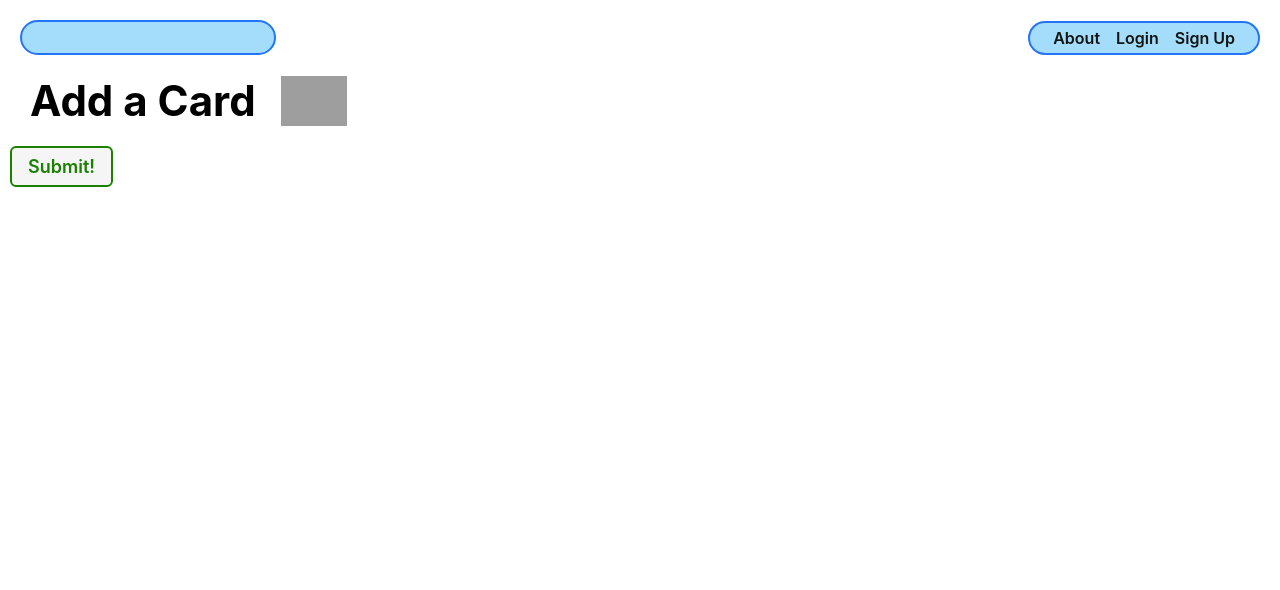
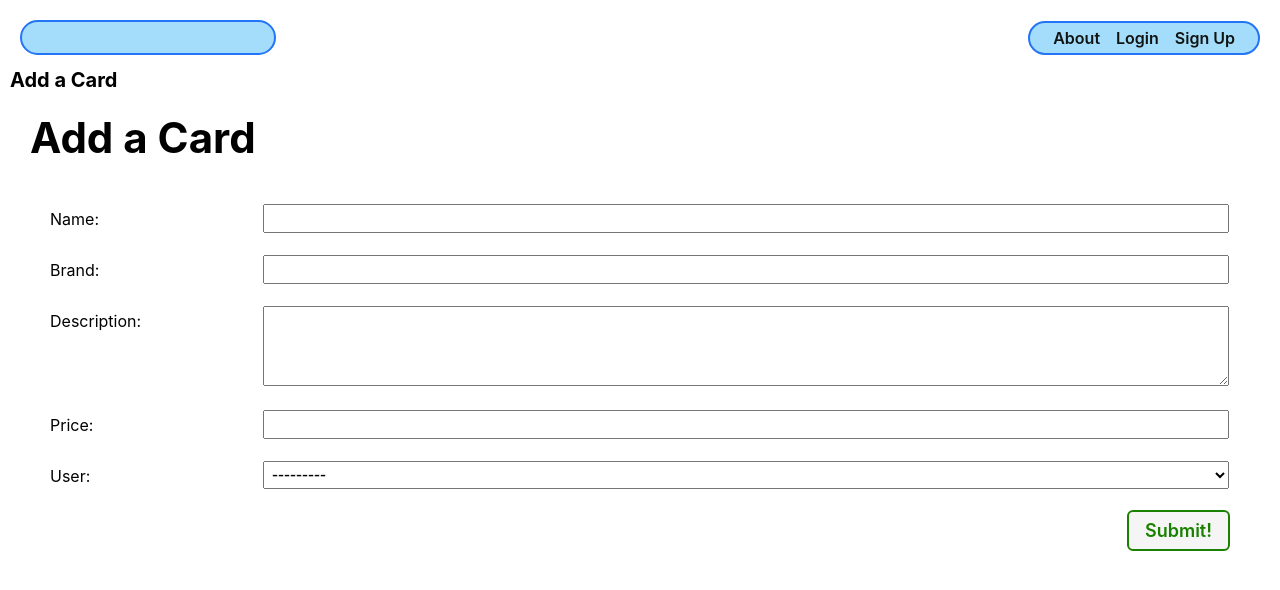
Before and after one commit to Bballard96/Card-Collector, a Django app: page /cards/create/ in a window 1280 px wide. Shown: the top 590 px of the page. Run offline with Django 4.2, Linux system fonts and the light colour scheme; grey boxes are pictures that could not be loaded.

Commit message:
finish adding edit and delete functionality

```diff
--- a/main_app/models.py
+++ b/main_app/models.py
@@ -1,4 +1,5 @@
 from django.db import models
+from django.urls import reverse
 from django.contrib.auth.models import User
 
 # Create your models here.
@@ -11,3 +12,6 @@ class Card(models.Model):
 
   def __str__(self):
     return self.name
+
+  def get_absolute_url(self):
+    return reverse('card-detail', kwargs={'card_id': self.id})
--- /dev/null
+++ b/main_app/static/css/form.css
@@ -0,0 +1,39 @@
+.form-container {
+  display: flex;
+  flex-direction: column;
+  width: 100%;
+}
+
+table {
+  padding: 0 40px;
+  width: 100%;
+  border-spacing: 0 20px;
+}
+
+th {
+  text-align: left;
+  padding: 6px 20px 0 0;
+  font-weight: normal;
+  vertical-align: top;
+  font-size: var(--font-reg);
+}
+
+td {
+  max-width: 60%;
+}
+
+td > * {
+  width: 100%;
+  padding: 2px 4px;
+  font-size: var(--font-l);
+}
+
+td > textarea {
+  height: calc(4 * var(--font-l) + 8px);
+  font-family: inherit;
+}
+
+.btn {
+  align-self: flex-end;
+  margin-right: 40px;
+}
--- a/main_app/templates/cards/detail.html
+++ b/main_app/templates/cards/detail.html
@@ -26,6 +26,10 @@
       <h2>A {{ card.brand }} brand</h2>
     {% endif %}
     <p>{{ card.description }}</p>
+    <div class="card-actions">
+      <a href="{% url 'card-update' card.id %}" class="btn warn">Edit</a>
+      <a href="{% url 'card-delete' card.id %}" class="btn danger">Delete</a>
+    </div>
   </div>
 </section>
 
--- a/main_app/templates/main_app/card_form.html
+++ b/main_app/templates/main_app/card_form.html
@@ -7,9 +7,15 @@
 
 {% block content %}
 
+{% if card %}
+<h1>Edit {{ card.name }}</h1>
+{% else %}
+<h1>Add a Card</h1>
+{% endif %}
+
 <div class="page-header">
   <h1>Add a Card</h1>
-  <img src="{% static 'images/nerd-cat.svg' %}" alt="A cat using a computer"/>
+  {% comment %} <img src="{% static 'images/nerd-cat.svg' %}" alt="A cat using a computer"/> {% endcomment %}
 </div>
 {% comment %}
   Leaving the action empty makes the form post to the same url used to display it
--- a/main_app/urls.py
+++ b/main_app/urls.py
@@ -8,4 +8,6 @@ urlpatterns = [
   path('cards/<int:card_id>/', views.card_detail, name='card-detail'),
   path('accounts/signup/', views.signup, name='signup'),
   path('cards/create/', views.CardCreate.as_view(), name='card-create'),
+  path('cards/<int:pk>/update/', views.CardUpdate.as_view(), name='card-update'),
+  path('cards/<int:pk>/delete/', views.CardDelete.as_view(), name='card-delete'),
 ]
--- a/main_app/views.py
+++ b/main_app/views.py
@@ -31,7 +31,8 @@ class Home(LoginView):
 
 class CardCreate(CreateView):
   model = Card
-  fields = ['__all__']
+  fields = '__all__'
+  success_url = '/cards/'
 
   # This inherited method is called when a
   # valid cat form is being submitted
@@ -40,6 +41,15 @@ class CardCreate(CreateView):
     form.instance.user = self.request.user  # form.instance is the cat
     # Let the CreateView do its job as usual
     return super().form_valid(form)
+
+class CardUpdate(UpdateView):
+  model = Card
+  # Let's disallow the renaming of a cat by excluding the name field!
+  fields = ['brand', 'description', 'price']
+
+class CardDelete(DeleteView):
+  model = Card
+  success_url = '/cards/'
 
 
 def card_detail(request, card_id):
```
Also changed, not shown: main_app/templates/main_app/card_confirm_delete.html (added, +23 -0 lines).
